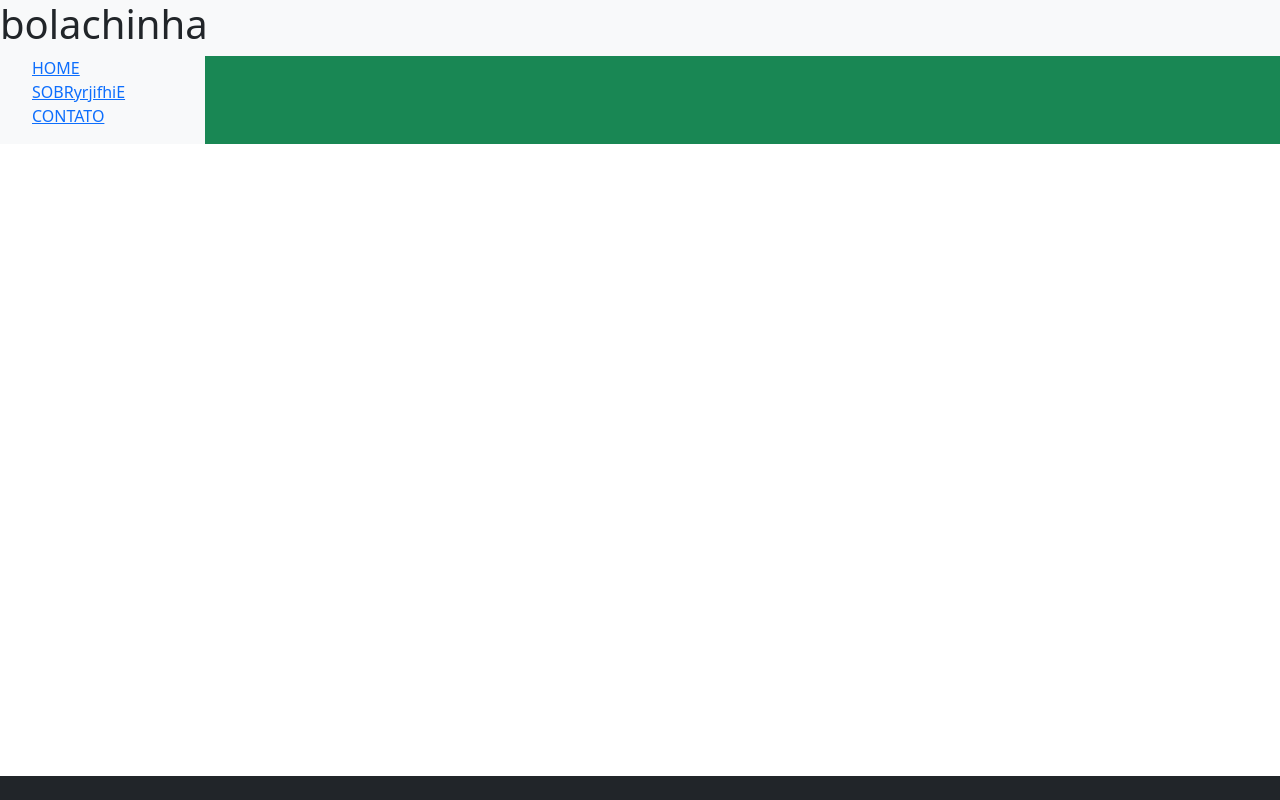
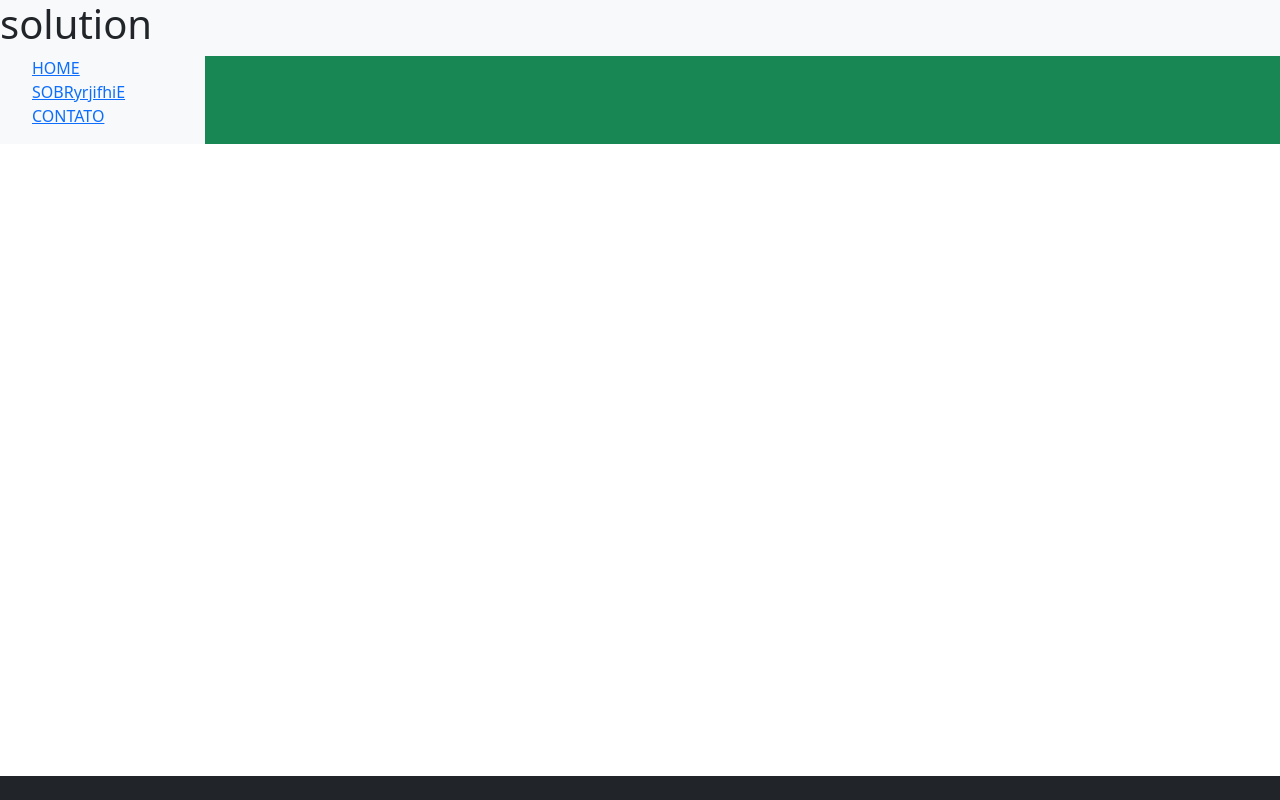
Before and after one commit to bolachinha133/sit, a plain HTML site: page Index.html in a window 1280 px wide. Drawn offline with nearby package versions, Linux system fonts and the light colour scheme.

Commit message:
aaaaaaaa

```diff
--- a/Index.html
+++ b/Index.html
@@ -18,7 +18,7 @@
 <body>
     <div class="row bg-light text-centers">
         <div class="logo">
-            <h1>bolachinha</h1>
+            <h1>solution</h1>
         </div>
     </div>
     <div class="row">
```
